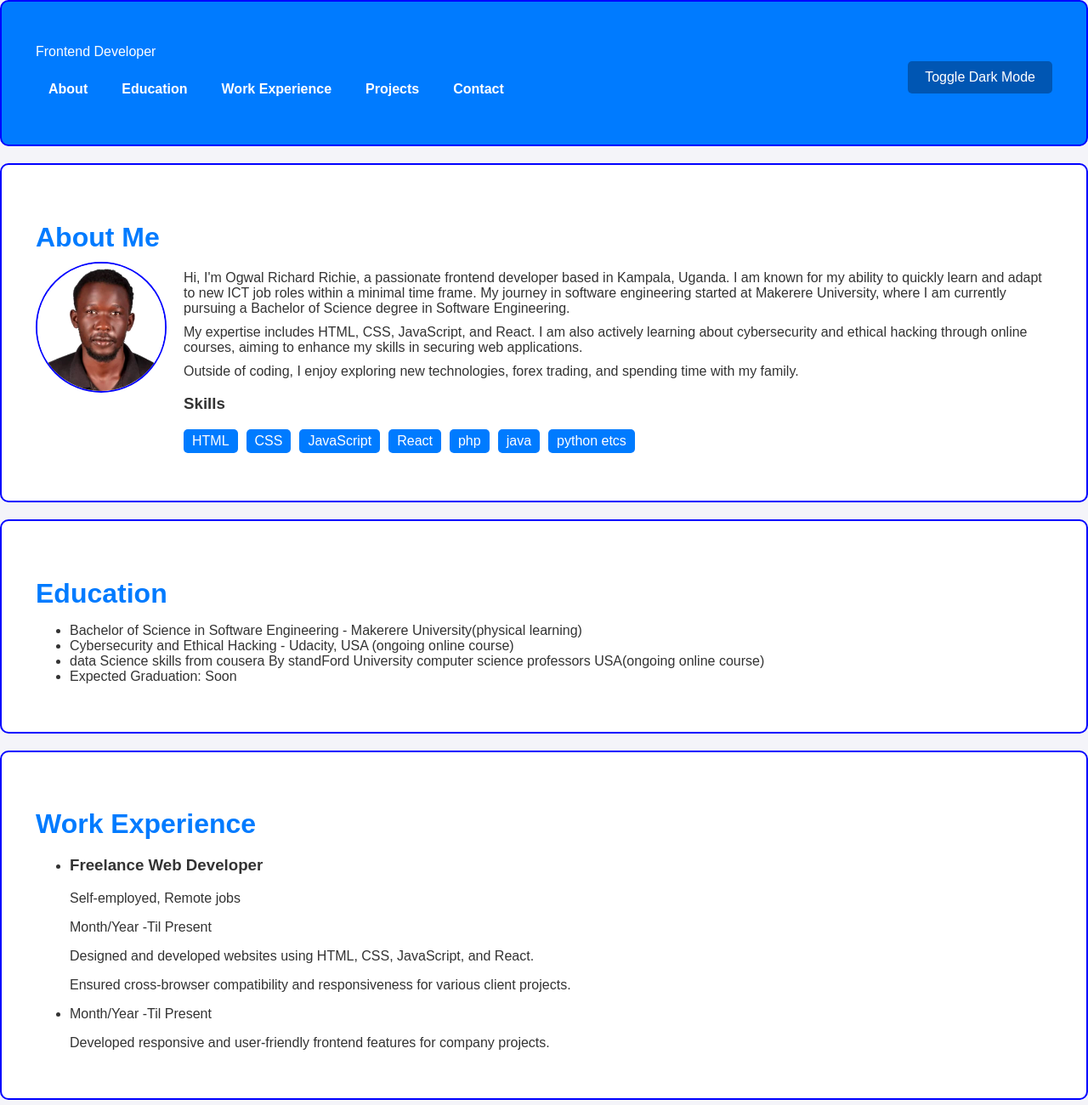
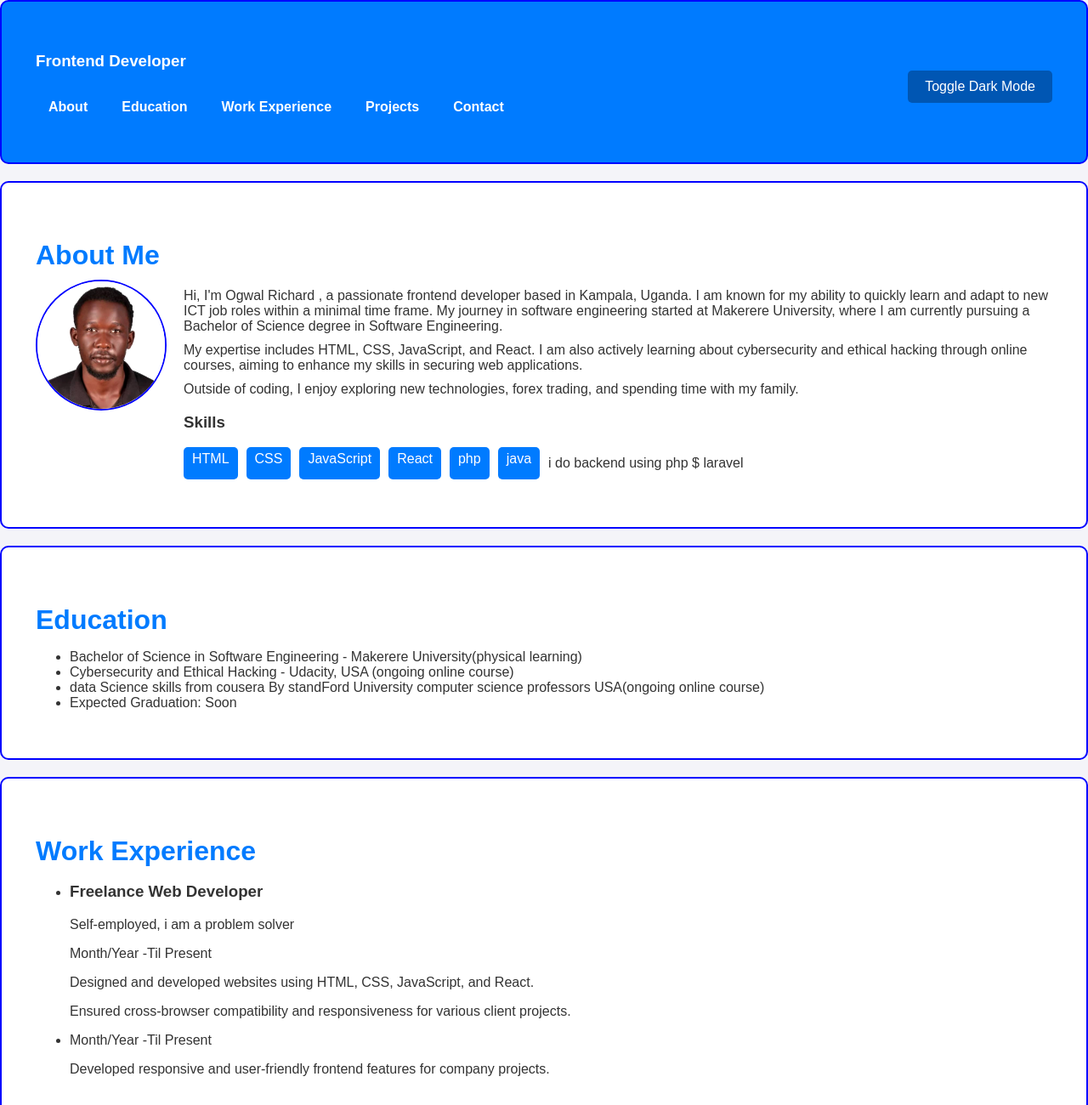
Before and after one commit to Richie-2024/myfortforlio20224, a plain HTML site: page index.html in a window 1280 px wide. Shown: the top 1300 px of the page at 85% size. Drawn offline with Linux system fonts and the light colour scheme.

Commit message:
Update index.html

```diff
--- a/index.html
+++ b/index.html
@@ -13,7 +13,7 @@
             <div class="header-content">
                 <div class="title-and-nav">
 
-                    <p>Frontend Developer</p>
+                    <h3>Frontend Developer</h3>
                     <nav>
                         <ul>
                             <li><a href="#about">About</a></li>
@@ -35,7 +35,7 @@
             <div class="about-content">
                 <img src="my.jpg" alt="Richard Richie" class="profile-img">
                 <div class="about-text">
-                    <p>Hi, I'm Ogwal Richard Richie, a passionate frontend developer based in Kampala, Uganda. I am known for my ability to quickly learn and adapt to new ICT job roles within a minimal time frame. My journey in software engineering started at Makerere University, where I am currently pursuing a Bachelor of Science degree in Software Engineering.</p>
+                    <p>Hi, I'm Ogwal Richard , a passionate frontend developer based in Kampala, Uganda. I am known for my ability to quickly learn and adapt to new ICT job roles within a minimal time frame. My journey in software engineering started at Makerere University, where I am currently pursuing a Bachelor of Science degree in Software Engineering.</p>
                     <p>My expertise includes HTML, CSS, JavaScript, and React. I am also actively learning about cybersecurity and ethical hacking through online courses, aiming to enhance my skills in securing web applications.</p>
                     <p>Outside of coding, I enjoy exploring new technologies, forex trading, and spending time with my family.</p>
                     <h3>Skills</h3>
@@ -46,7 +46,7 @@
                         <li>React</li>
                         <li>php</li>
                     <li>java</li>
-                        <li>python etcs</li>
+            <p>i  do backend using php $ laravel</p>
                     </ul>
                 </div>
             </div>
@@ -71,7 +71,7 @@
             <ul>
                 <li>
                     <h3>Freelance Web Developer</h3>
-                    <p>Self-employed, Remote jobs</p>
+                    <p>Self-employed, i am a problem solver </p>
                     <p>Month/Year -Til  Present</p>
                     <p>Designed and developed websites using HTML, CSS, JavaScript, and React.</p>
                     <p>Ensured cross-browser compatibility and responsiveness for various client projects.</p>
```
